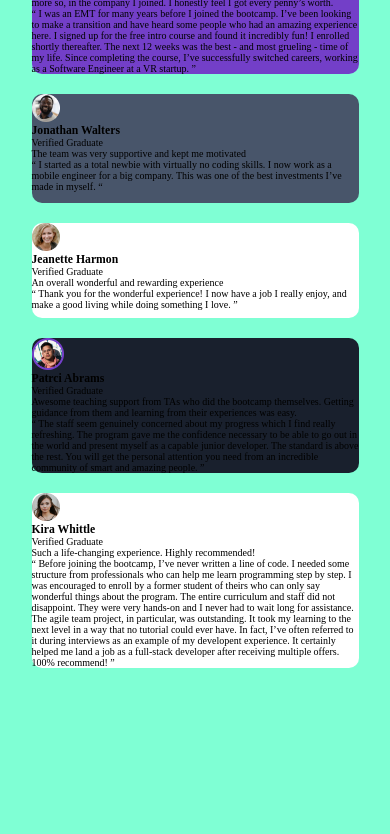
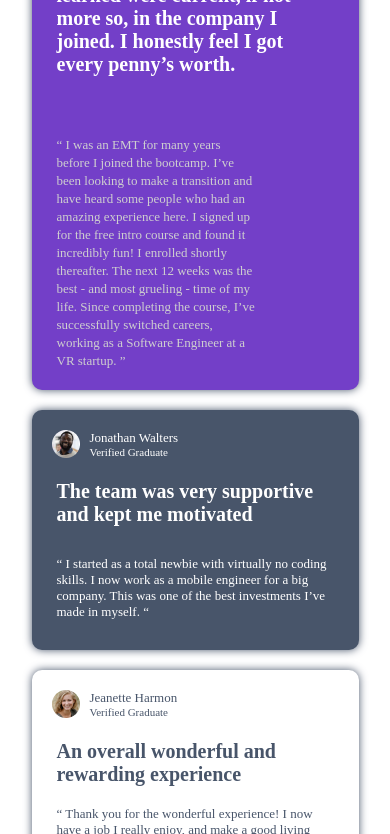
Before and after one commit to ladober/8-homework, a plain HTML site: page index.html in a window 390 px wide. Shown: the part 176-1010 px from the top of the page. Before the commit the page ends 844 px from the top, so only its background shows below. Drawn offline with Linux system fonts and the light colour scheme.

Commit message:
work in progress, mobile version done

```diff
--- a/index.html
+++ b/index.html
@@ -11,20 +11,20 @@
   <body>
     <section class="container">
       <article class="item-1">
-        <div>
+        <div class="item-1-details">
           <a href="#"><img src="assests/deniell.png" alt="" /></a>
           <div>
             <h1>Deniel Clifford</h1>
             <span>Verified Graduate</span>
           </div>
+          <div><img class="logo" src="assests/logo.svg" alt="" /></div>
         </div>
-        <img src="assests/logo.svg" alt="" />
-        <p>
+        <p class="item-1-description">
           I received a job offer mid-course, and the subjects I learned were
           current, if not more so, in the company I joined. I honestly feel I
           got every penny’s worth.
         </p>
-        <p>
+        <p class="item-1-description-2">
           “ I was an EMT for many years before I joined the bootcamp. I’ve been
           looking to make a transition and have heard some people who had an
           amazing experience here. I signed up for the free intro course and
@@ -35,48 +35,52 @@
         </p>
       </article>
       <article class="item-2">
-        <div>
+        <div class="item-2-details">
           <a href="#"><img src="assests/jonathan.png" alt="" /></a>
           <div>
             <h1>Jonathan Walters</h1>
             <span>Verified Graduate</span>
           </div>
         </div>
-        <p>The team was very supportive and kept me motivated</p>
-        <p>
+        <p class="item-2-description">
+          The team was very supportive and kept me motivated
+        </p>
+        <p class="item-2-description-2">
           “ I started as a total newbie with virtually no coding skills. I now
           work as a mobile engineer for a big company. This was one of the best
           investments I’ve made in myself. “
         </p>
       </article>
       <article class="item-3">
-        <div>
+        <div class="item-3-details">
           <a href="#"><img src="assests/jeanette.png" alt="" /></a>
           <div>
             <h1>Jeanette Harmon</h1>
             <span>Verified Graduate</span>
           </div>
         </div>
-        <p>An overall wonderful and rewarding experience</p>
-        <p>
+        <p class="item-3-descriotion">
+          An overall wonderful and rewarding experience
+        </p>
+        <p class="item-3-descriotion-2">
           “ Thank you for the wonderful experience! I now have a job I really
           enjoy, and make a good living while doing something I love. ”
         </p>
       </article>
       <article class="item-4">
-        <div>
+        <div class="item-4-details">
           <a href="#"><img src="assests/patrick.png" alt="" /></a>
           <div>
             <h1>Patrci Abrams</h1>
             <span>Verified Graduate</span>
           </div>
         </div>
-        <p>
+        <p class="item-4-description">
           Awesome teaching support from TAs who did the bootcamp themselves.
           Getting guidance from them and learning from their experiences was
           easy.
         </p>
-        <p>
+        <p class="item-4-description-2">
           “ The staff seem genuinely concerned about my progress which I find
           really refreshing. The program gave me the confidence necessary to be
           able to go out in the world and present myself as a capable junior
@@ -86,15 +90,17 @@
         </p>
       </article>
       <article class="item-5">
-        <div>
+        <div class="item-5-details">
           <a href="#"><img src="assests/kira.png" alt="" /></a>
           <div>
             <h1>Kira Whittle</h1>
             <span>Verified Graduate</span>
           </div>
         </div>
-        <p>Such a life-changing experience. Highly recommended!</p>
-        <p>
+        <p class="item-5-description">
+          Such a life-changing experience. Highly recommended!
+        </p>
+        <p class="item-5-description-2">
           “ Before joining the bootcamp, I’ve never written a line of code. I
           needed some structure from professionals who can help me learn
           programming step by step. I was encouraged to enroll by a former
--- a/style/media.css
+++ b/style/media.css
@@ -0,0 +1,3 @@
+@media all and (min-width: 1440px) {
+
+}
--- a/style/reset.css
+++ b/style/reset.css
@@ -17,7 +17,6 @@ body {
     display: flex;
     justify-content: center;
     height: 100vh;
-    background-color:aquamarine;
 }
 
 a {
--- a/style/style.css
+++ b/style/style.css
@@ -9,39 +9,232 @@
     "item-3"
     "item-4"
     "item-5";
+    padding: 30px;
 }
+
+.logo {
+    position: relative;
+    bottom: 20px;
+    left: 30px;
+}
+
+/* item-1 */
 
 .item-1 {
     background-color: #733FC8;
     border-radius: 10px;
     grid-area: item-1;
     max-width: 327px;
+    box-shadow: 0px 0px 8px #48556A;
 }
+
+.item-1-details {
+    display: flex;
+    padding: 20px;
+}
+
+.item-1-details h1 {
+    color: white;
+    font-weight: 500;
+    font-size: 1.3rem;
+    padding: 0 10px;
+}
+.item-1-details span {
+    color: white;
+    font-weight: 500;
+    font-size: 1.1rem;
+    padding: 0 10px;
+}
+
+.item-1-description {
+    font-weight: 600;
+    font-size: 2rem;
+    color: white;
+    text-align: left;
+    padding-left: 25px;
+    position:relative;
+    bottom: 60px;
+    max-width: 263px;
+}
+
+.item-1-description-2 {
+    color:#CFCFCF;
+    font-weight: 500;
+    font-size: 1.3rem;
+    text-align: left;
+    padding-left: 25px;
+    line-height: 18px;
+    max-width: 200px;
+    padding-bottom: 20px;
+}
+
+/* item-2 */
 
 .item-2 {
     background-color: #48556A;
     border-radius: 10px;
     grid-area: item-2;
     max-width: 327px;
+    box-shadow: 0px 0px 8px #48556A;
 }
+
+.item-2-details {
+    display: flex;
+    padding: 20px;
+}
+
+.item-2-details h1 {
+    font-weight: 500;
+    font-size: 1.3rem;
+    color: white;
+    padding: 0 10px;
+}
+
+.item-2-details span {
+    font-weight: 500;
+    font-size: 1.1rem;
+    color: white;
+    padding: 0 10px;
+}
+.item-2-description {
+    font-weight: 600;
+    font-size: 2rem;
+    color: white;
+    padding: 0 25px;
+    max-width: 263px;
+}
+
+.item-2-description-2 {
+    font-weight: 500;
+    font-size: 1.3rem;
+    color: white;
+    padding: 30px 25px;
+}
+
+/* item-3 */
 
 .item-3 {
     background-color: white;
     border-radius: 10px;
     grid-area: item-3;
     max-width: 327px;
+    box-shadow: 0px 0px 8px #48556A;
 }
+
+.item-3-details {
+    display: flex;
+    padding: 20px;
+}
+
+.item-3-details h1 {
+    font-weight: 500;
+    font-size: 1.3rem;
+    color: #48556A;
+    padding: 0 10px;
+}
+
+.item-3-details span {
+    font-weight: 500;
+    font-size: 1.1rem;
+    color: #48556A;
+    padding: 0 10px;
+}
+
+.item-3-descriotion {
+    font-weight: 600;
+    font-size: 2rem;
+    color: #48556A;
+    padding: 0 25px;
+}
+
+.item-3-descriotion-2 {
+    font-weight: 500;
+    font-size: 1.3rem;
+    color: #48556A;
+    padding: 20px 25px;
+}
+/* item-4 */
 
 .item-4 {
     background-color: #19202D;
     border-radius: 10px;
     grid-area: item-4;
     max-width: 327px;
+    box-shadow: 0px 0px 8px #48556A;
 }
+
+.item-4-details {
+    display: flex;
+    padding: 20px;
+}
+
+.item-4-details h1 {
+    font-weight: 500;
+    font-size: 1.3rem;
+    color: white;
+    padding: 0 10px;
+}
+
+.item-4-details span {
+    font-weight: 500;
+    font-size: 1.1rem;
+    color: white;
+    padding: 0 10px;
+}
+
+.item-4-description {
+    font-weight: 600;
+    font-size: 2rem;
+    color: white;
+    padding: 0 25px;
+}
+
+.item-4-description-2 {
+    font-weight: 500;
+    font-size: 1.3rem;
+    color: white;
+    padding: 20px 25px;
+}
+
+/* item-5 */
 
 .item-5 {
     background-color: white;
     border-radius: 10px;
     grid-area: item-5;
     max-width: 327px;
+    box-shadow: 0px 0px 8px #48556A;
 }
+
+.item-5-details {
+    display: flex;
+    padding: 20px;
+}
+
+.item-5-details h1 {
+    font-weight: 500;
+    font-size: 1.3rem;
+    color: #48556A;
+    padding: 0 10px;
+}
+
+.item-5-details span {
+    font-weight: 500;
+    font-size: 1.1rem;
+    color: #48556A;
+    padding:  0 10px;
+}
+
+.item-5-description {
+    font-weight: 600;
+    font-size: 2rem;
+    color: #48556A;
+    padding: 0 25px;
+}
+
+.item-5-description-2 {
+    font-weight: 500;
+    font-size: 1.3rem;
+    color: #48556A;
+    padding: 20px 25px;
+}
```
